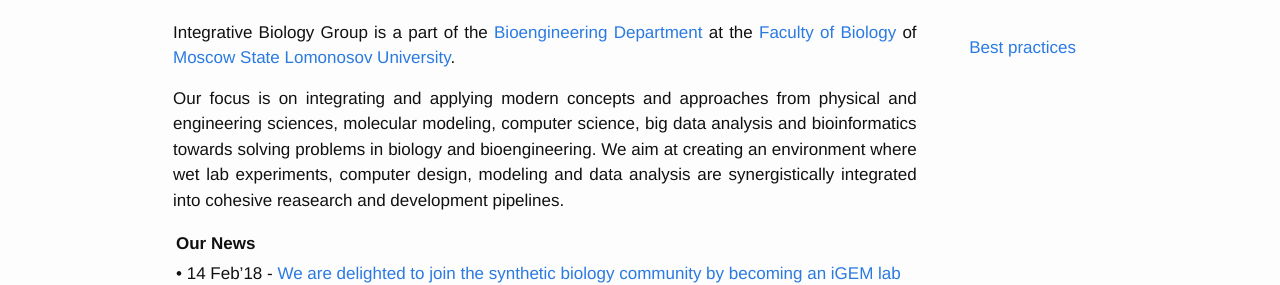
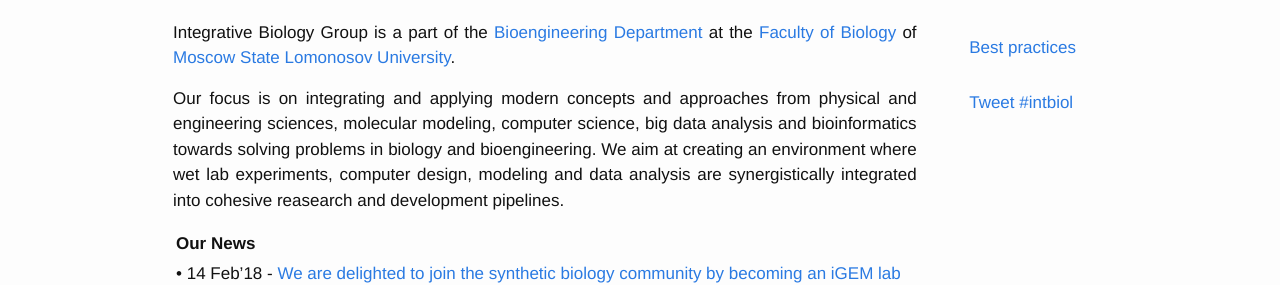
Before and after one commit to v-adlerberg/intbio.github.io, a Jekyll site: the page built from index.md, in a window 1280 px wide. Shown: the part 204-489 px from the top of the page. Built offline with Jekyll 4.4.1, drawn with Linux system fonts in a browser that asks for light colours; comment, search, counter and statistics services are not loaded.

Commit message:
Update home.html

```diff
--- a/_layouts/home.html
+++ b/_layouts/home.html
@@ -25,6 +25,8 @@
          <li><a href="https://github.com/intbio/best_practices">Best practices</a></li>
 
        </ul>
+        <a href="https://twitter.com/intent/tweet?button_hashtag=intbiol&ref_src=twsrc%5Etfw" class="twitter-hashtag-button" data-show-count="false">Tweet #intbiol</a><script async src="https://platform.twitter.com/widgets.js" charset="utf-8"></script>
+
      </td>
     </tr>
    </table>
```
